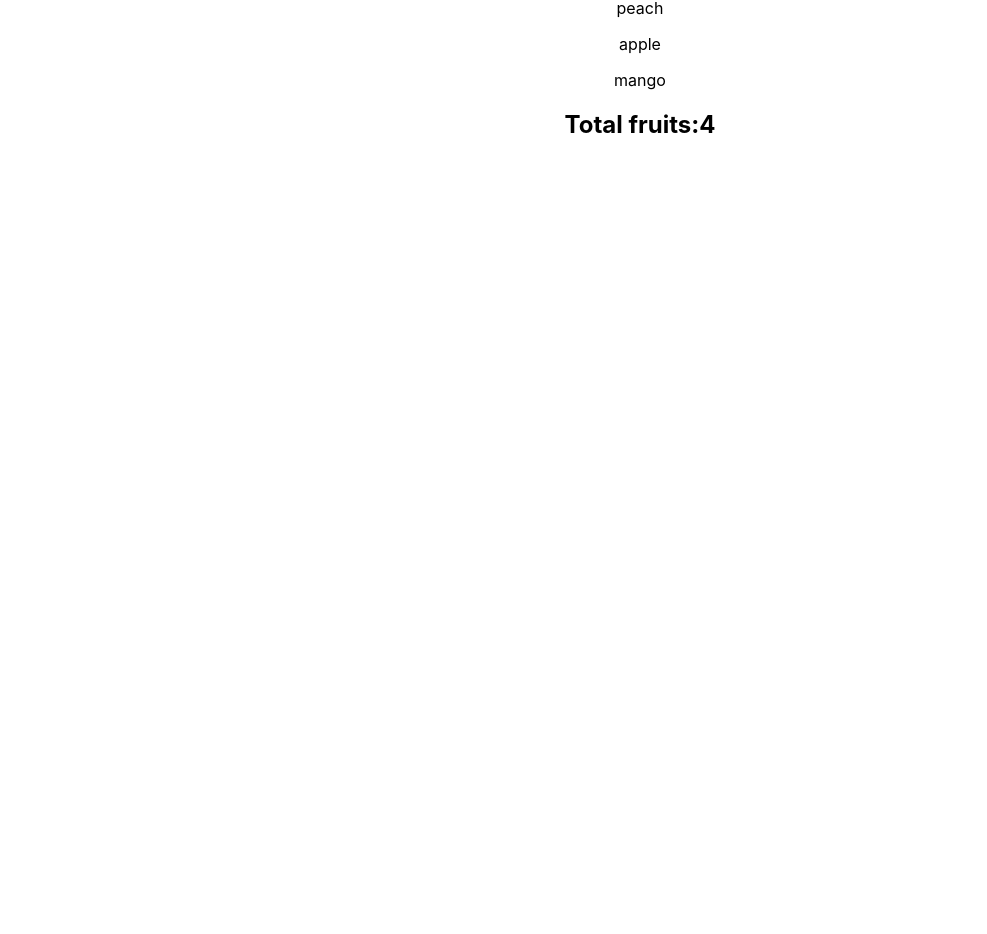
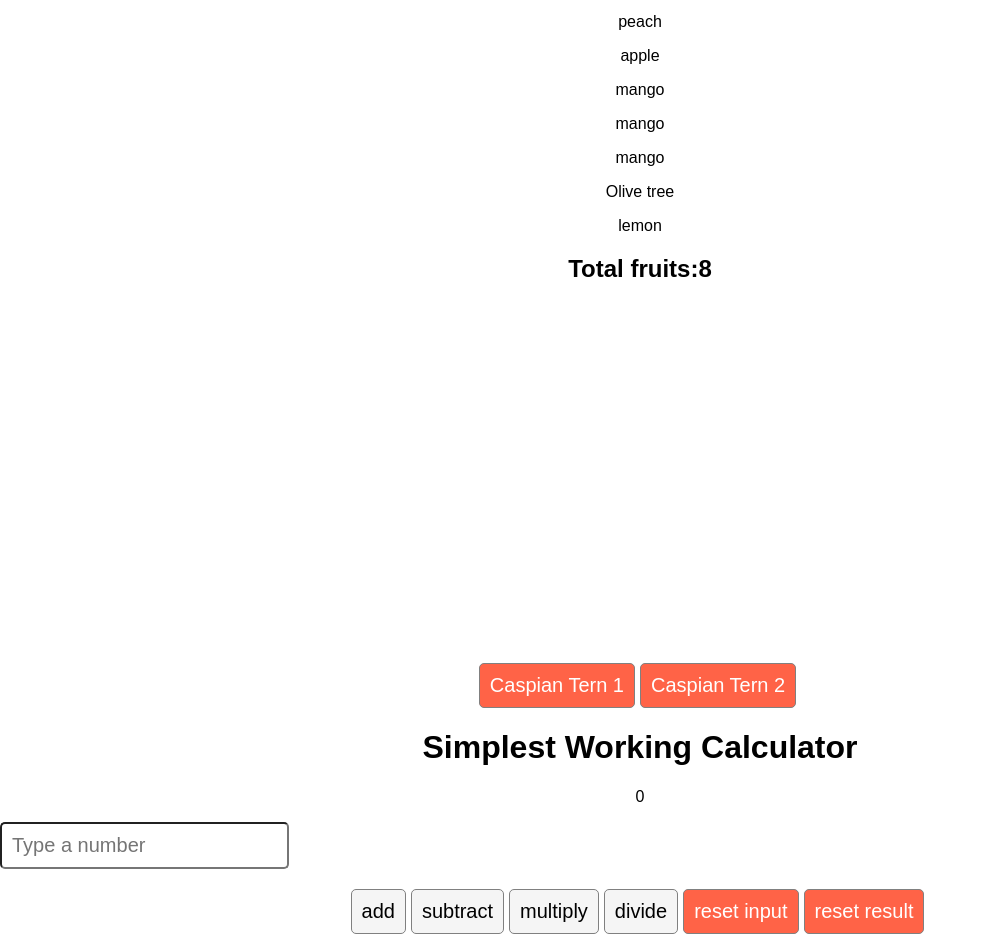
Before and after one commit to royMatar/React-Components, a React (Create React App) app: page / in a window 1280 px wide. Shown: the part 284-1218 px from the top of the page, without its empty margins (0-987 px from the left). Before the commit the page ends 800 px from the top, so only its background shows below. Built offline with nearby package versions, Linux system fonts and the light colour scheme.

Commit message:
Calculator app and React-player components added

```diff
--- a/package.json
+++ b/package.json
@@ -8,6 +8,7 @@
     "@testing-library/user-event": "^13.5.0",
     "react": "^18.2.0",
     "react-dom": "^18.2.0",
+    "react-player": "^2.12.0",
     "react-scripts": "5.0.1",
     "web-vitals": "^2.1.4"
   },
--- a/src/App.js
+++ b/src/App.js
@@ -5,8 +5,9 @@ import PassingProps from "./Components/PassingProps";
 import Fruits from "./Components/ManagingState/Fruits";
 import FruitsCounter from "./Components/ManagingState/FruitsCounter";
 import { useState } from "react";
-
-
+import YoutubeVideo from './Components/React-player/YoutubeVideo'
+import Songselection from './Components/SongSelection/SongSelection';
+import Calculator from "./Components/Calculator/Calculator";
 
 function App() {
   const [fruits] = useState([
@@ -14,6 +15,10 @@ function App() {
     { fruitName: "peach", id: 2 },
     { fruitName: "apple", id: 3 },
     { fruitName: "mango", id: 4 },
+    { fruitName: "mango", id: 5 },
+    { fruitName: "mango", id: 6 },
+    { fruitName: "Olive tree", id: 7 },
+    { fruitName: "lemon", id: 8 },
   ]);
 
   return (
@@ -23,6 +28,9 @@ function App() {
       <h1>Fruits:</h1>
       <Fruits fruits={fruits} />
       <FruitsCounter fruits={fruits} />
+      <YoutubeVideo/>
+      <Songselection/>
+      <Calculator/>
     </div>
   );
 }
--- /dev/null
+++ b/src/Components/Calculator/Calculator.css
@@ -0,0 +1,27 @@
+* {
+    font-family: sans-serif;
+}
+
+input,
+button {
+    font-size: 20px;
+    padding: 10px;
+    border-radius: 5px;
+}
+
+input {
+    display: block;
+    margin-bottom: 20px;
+}
+
+button {
+    border: 1px solid gray;
+    background: whitesmoke;
+    margin-right: 5px;
+}
+
+button:nth-last-child(2),
+button:nth-last-child(1) {
+    background: tomato;
+    color: white;
+}
--- /dev/null
+++ b/src/Components/Calculator/Calculator.jsx
@@ -0,0 +1,70 @@
+import React, { useState, useRef } from "react";
+import "./Calculator.css";
+function Calculator() {
+  const inputRef = useRef(null);
+  const resultRef = useRef(null);
+  const [result, setResult] = useState(0);
+
+  function plus(e) {
+    e.preventDefault();
+    // const inputVal = inputRef.current.value;
+    // const newResult = result + Number(inputVal);
+    // setResult(newResult);
+    setResult((result) => result + Number(inputRef.current.value));
+  }
+
+  function minus(e) {
+    e.preventDefault();
+    const inputVal = inputRef.current.value;
+    const newResult = result - Number(inputVal);
+    setResult(newResult);
+  }
+
+  function times(e) {
+    e.preventDefault();
+    const inputVal = inputRef.current.value;
+    const newResult = result * Number(inputVal);
+    setResult(newResult);
+  }
+
+  function divide(e) {
+    e.preventDefault();
+    const inputVal = inputRef.current.value;
+    const newResult = result / Number(inputVal);
+    setResult(newResult);
+  }
+
+  function resetInput(e) {
+    e.preventDefault();
+    inputRef.current.value = 0;
+  }
+
+  function resetResult(e) {
+    e.preventDefault();
+    setResult(0);
+  }
+  return (
+    <div className="Calculator">
+      <div>
+        <h1>Simplest Working Calculator</h1>
+      </div>
+      <form>
+        <p ref={resultRef}>{result}</p>
+        <input
+          pattern="[0-9]"
+          ref={inputRef}
+          type="number"
+          placeholder="Type a number"
+        />
+        <button onClick={plus}>add</button>
+        <button onClick={minus}>subtract</button>
+        <button onClick={times}>multiply</button>
+        <button onClick={divide}>divide</button>
+        <button onClick={resetInput}>reset input</button>
+        <button onClick={resetResult}>reset result</button>
+      </form>
+    </div>
+  );
+}
+
+export default Calculator;
--- /dev/null
+++ b/src/Components/React-player/YoutubeVideo.jsx
@@ -0,0 +1,12 @@
+import React from "react";
+import ReactPlayer from "react-player/youtube";
+
+function YoutubeVideo() {
+  return (
+    <div>
+      <ReactPlayer url="https://www.youtube.com/watch?v=VS-GZYv16qM" />
+    </div>
+  );
+}
+
+export default YoutubeVideo;
--- /dev/null
+++ b/src/Components/SongSelection/SongSelection.jsx
@@ -0,0 +1,36 @@
+import React from "react";
+
+function Songselection() {
+  const bird1 = new Audio(
+    "https://upload.wikimedia.org/wikipedia/commons/9/9b/Hydroprogne_caspia_-_Caspian_Tern_XC432679.mp3"
+  );
+
+  const bird2 = new Audio(
+    "https://upload.wikimedia.org/wikipedia/commons/b/b5/Hydroprogne_caspia_-_Caspian_Tern_XC432881.mp3"
+  );
+
+  function toggle1() {
+    if (bird1.paused) {
+      bird1.play();
+    } else {
+      bird1.pause();
+    }
+  }
+
+  function toggle2() {
+    if (bird2.paused) {
+      bird2.play();
+    } else {
+      bird2.pause();
+    }
+  }
+
+  return (
+    <div>
+      <button onClick={toggle1}>Caspian Tern 1</button>
+      <button onClick={toggle2}>Caspian Tern 2</button>
+    </div>
+  );
+}
+
+export default Songselection;
```
Also changed, not shown: 1 other file (tests, documents, lock files or other folders).
